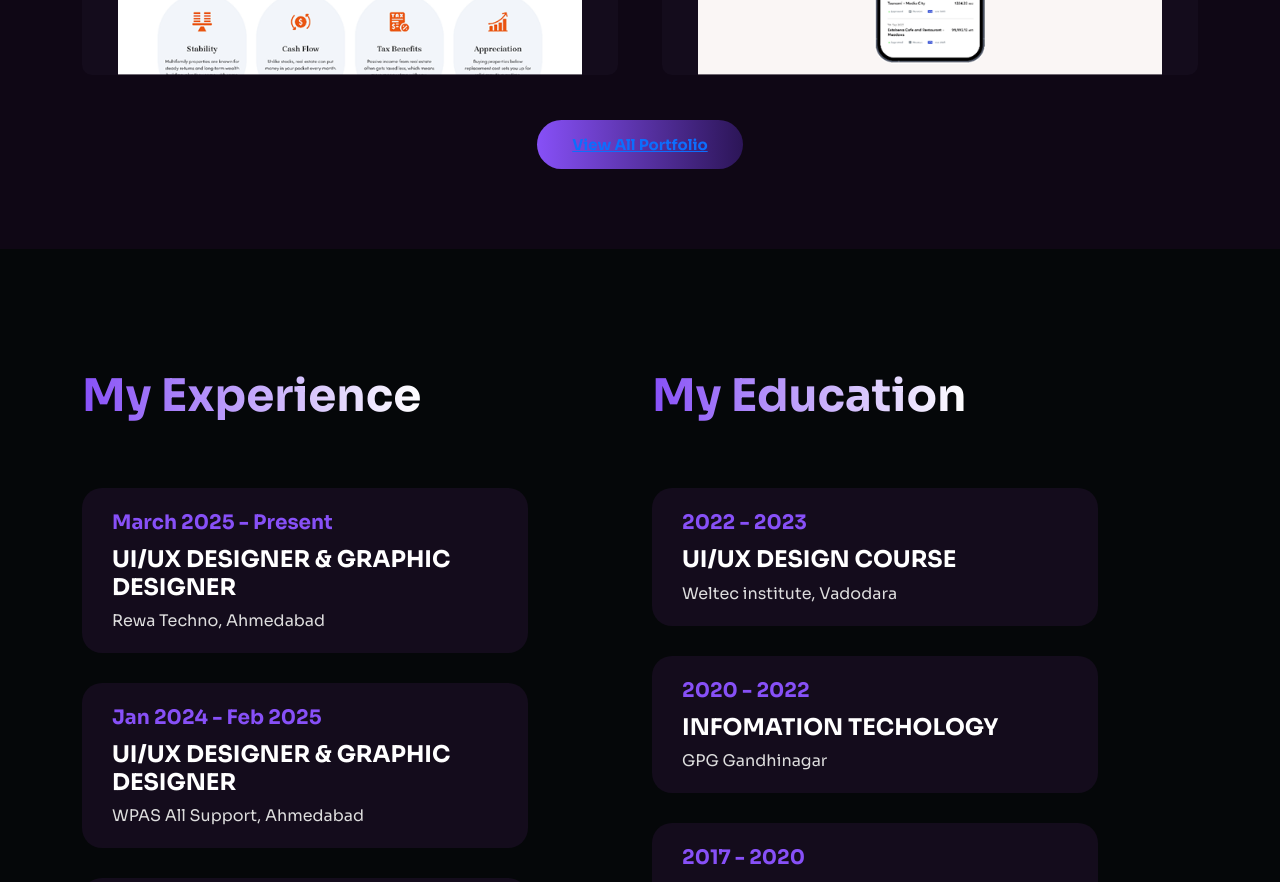
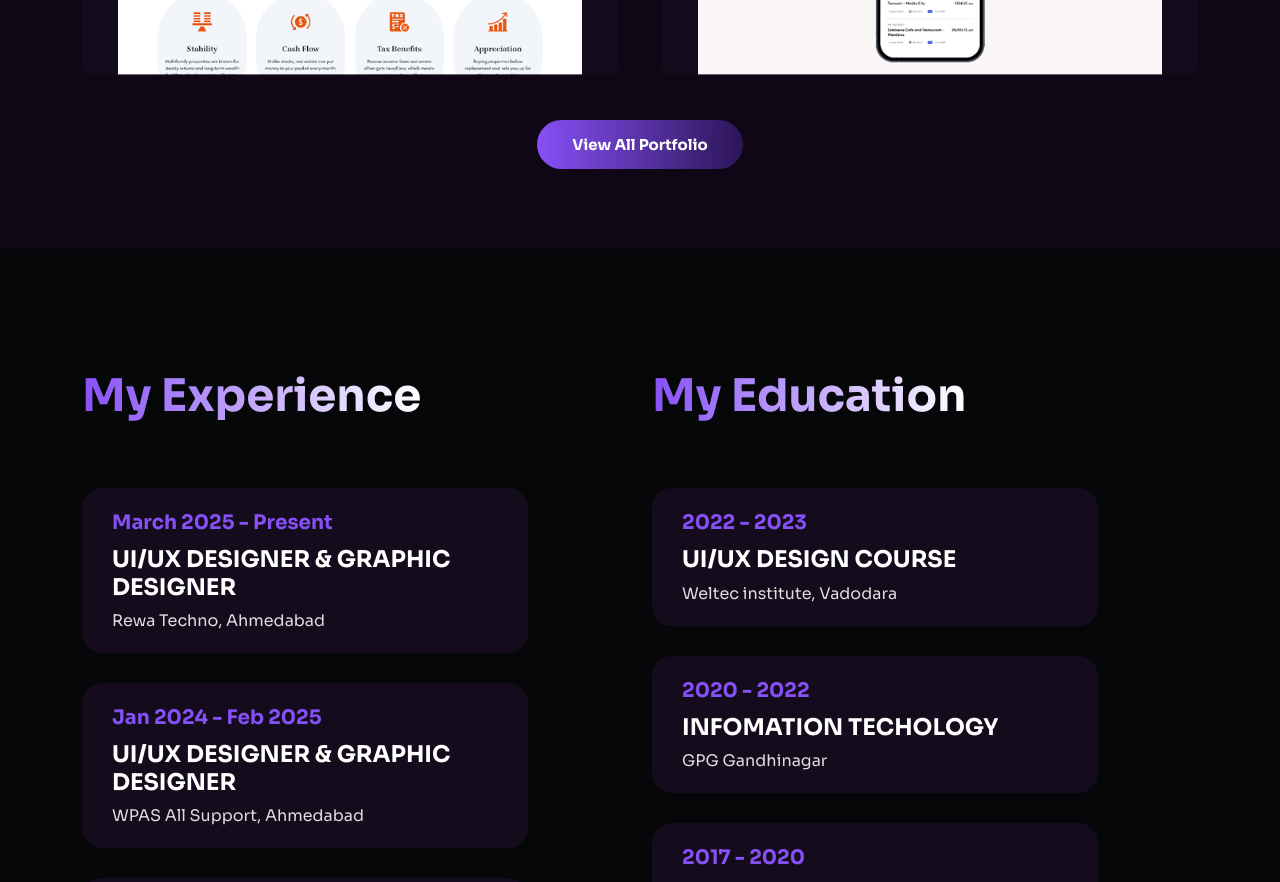
Before and after one commit to JemitPatel2511/Portfolio, a plain HTML site: page index.html in a window 1280 px wide. Shown: the part 3420-4302 px from the top of the page. Drawn offline with Linux system fonts and the light colour scheme; animation ran at ten frames a second.

Commit message:
Portfolio button

```diff
--- a/index.html
+++ b/index.html
@@ -774,8 +774,8 @@
                 </div>
 
                 <div style="text-align: center;">
-                    <button class="btn tj-btn-primary portfoliobtn" type="submit">
-                        <a href="https://drive.google.com/drive/folders/1unw6X1oc2pzNnAGqcHnc1GhxzfEBaBbv?usp=drive_link">View All Portfolio</a></button>
+                    <a class="btn tj-btn-primary" href="https://drive.google.com/drive/folders/1unw6X1oc2pzNnAGqcHnc1GhxzfEBaBbv?usp=drive_link">
+                        View All Portfolio</a>
                 </div>
             </div>
         </section>
```
